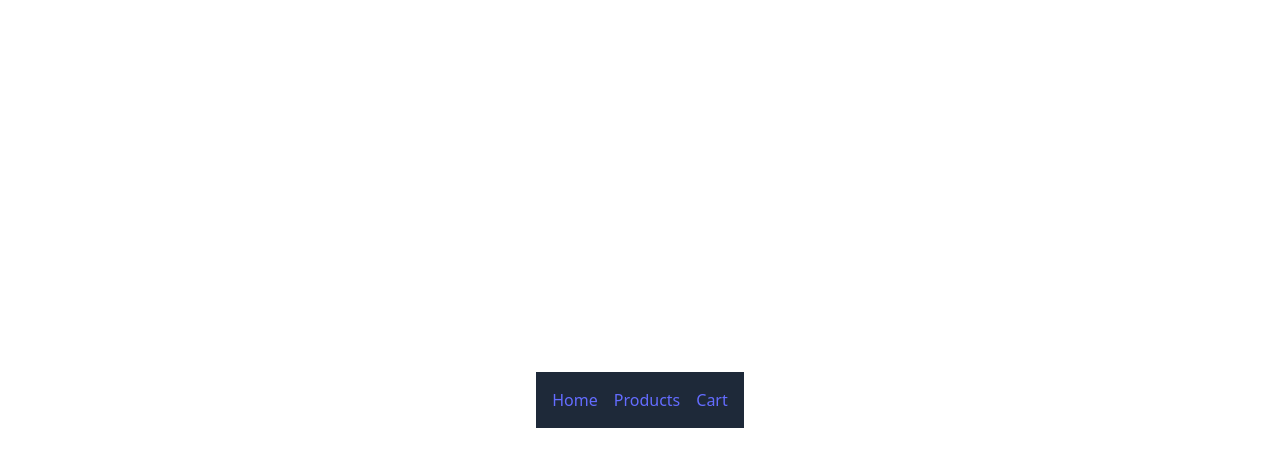
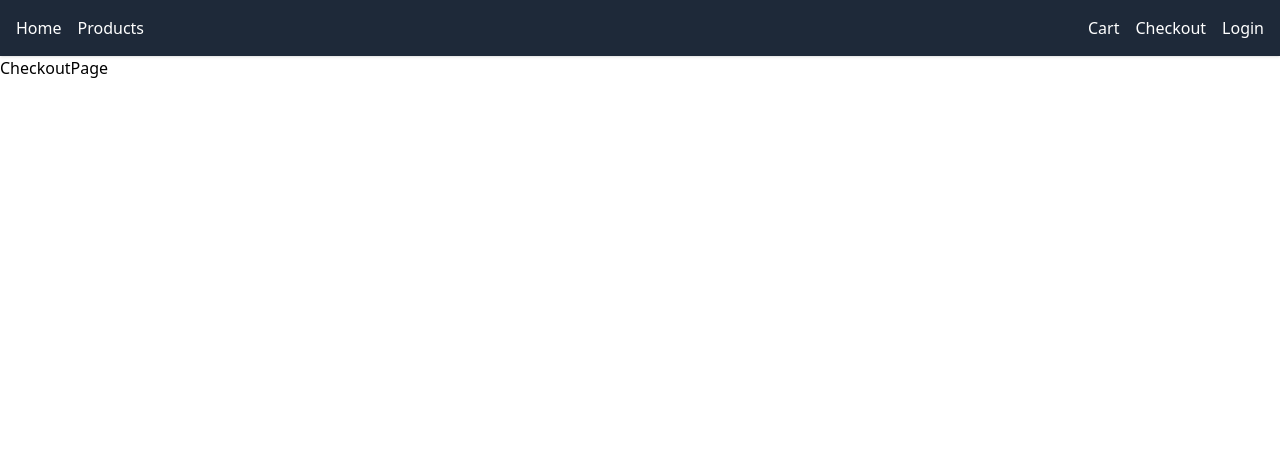
Before and after one commit to ADM-GenC-July25/Team-2---React, a React (Vite) app: page /checkout in a window 1280 px wide. Before the commit this address had no page. Shown: the top 466 px of the page. Built offline with nearby package versions, Linux system fonts and the light colour scheme.

Commit message:
Added Checkout and Login to navbar and commented out the index.css and App.css because it was interfering with my navbar styling

```diff
--- a/src/App.jsx
+++ b/src/App.jsx
@@ -1,15 +1,15 @@
 import { useState } from "react";
-import "./App.css";
+// import "./App.css";
 import { Route, BrowserRouter as Router, Routes } from "react-router-dom";
 import NavBar from "./components/NavBar";
 import HomePage from "./HomePage";
 import ProductPage from "./ProductPage";
 import ShoppingCartPage from "./ShoppingCartPage";
 import ProductListingPage from "./ProductListingPage";
+import CheckoutPage from "./CheckoutPage";
+import LoginPage from "./LoginPage";
 
 function App() {
-  const [count, setCount] = useState(0);
-
   return (
     <>
       <Router>
@@ -19,6 +19,8 @@ function App() {
           <Route path="/products" element={<ProductListingPage />} />
           <Route path="/product/:id" element={<ProductPage />} />
           <Route path="/cart" element={<ShoppingCartPage />} />
+          <Route path="/checkout" element={<CheckoutPage />} />
+          <Route path="/login" element={<LoginPage />} />
         </Routes>
       </Router>
     </>
--- /dev/null
+++ b/src/CheckoutPage.jsx
@@ -0,0 +1,9 @@
+import React from 'react'
+
+function CheckoutPage() {
+  return (
+    <div>CheckoutPage</div>
+  )
+}
+
+export default CheckoutPage
--- /dev/null
+++ b/src/LoginPage.jsx
@@ -0,0 +1,9 @@
+import React from 'react'
+
+function LoginPage() {
+  return (
+    <div>LoginPage</div>
+  )
+}
+
+export default LoginPage
--- a/src/components/NavBar.jsx
+++ b/src/components/NavBar.jsx
@@ -3,17 +3,27 @@ import { Link } from 'react-router-dom'
 
 function NavBar() {
     return (
-    <nav>
-        <ul className='flex space-x-4 bg-gray-800 text-white p-4'>
+        <nav className="sticky top-0 left-0 right-0 w-full z-50 bg-gray-800 text-white shadow">
+            <ul className="flex justify-between items-center p-4 w-full m-0">
+                <div className="flex space-x-4">
                     <li>
                         <Link to="/">Home</Link>
                     </li>
                     <li>
                         <Link to="/products">Products</Link>
                     </li>
+                </div>
+                <div className="flex space-x-4">
                     <li>
                         <Link to="/cart">Cart</Link>
                     </li>
+                    <li>
+                        <Link to="/checkout">Checkout</Link>
+                    </li>
+                    <li>
+                        <Link to="/login">Login</Link>
+                    </li>
+                </div>
             </ul>
         </nav>
     )
--- a/src/index.css
+++ b/src/index.css
@@ -1,6 +1,6 @@
 @import "tailwindcss";
 
-:root {
+/* :root {
   font-family: system-ui, Avenir, Helvetica, Arial, sans-serif;
   line-height: 1.5;
   font-weight: 400;
@@ -67,4 +67,4 @@ button:focus-visible {
   button {
     background-color: #f9f9f9;
   }
-}
+} */
```
Also changed, not shown: src/components/Footer.jsx (added). Lines whose indentation alone changed are shown as unchanged.
